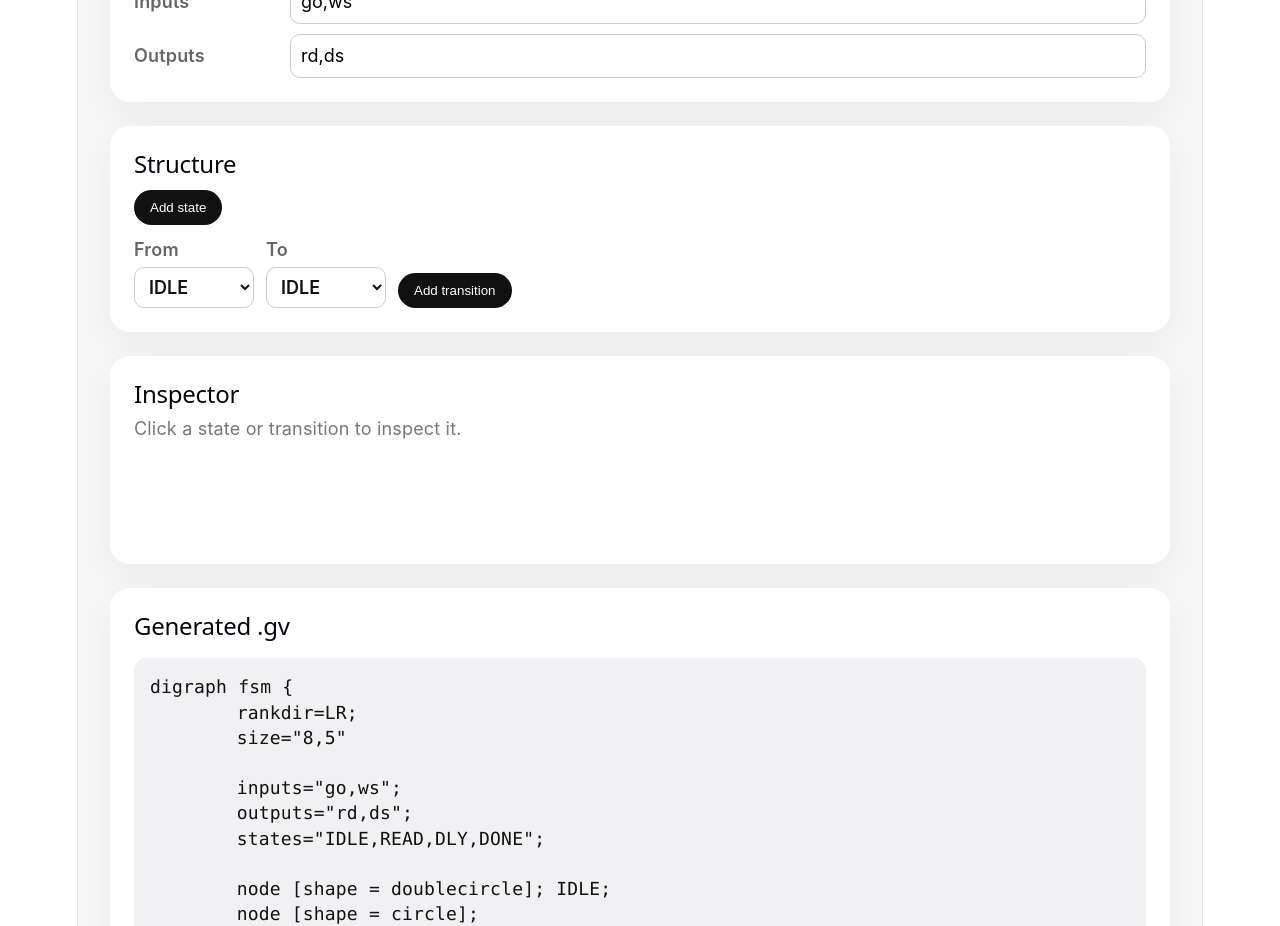
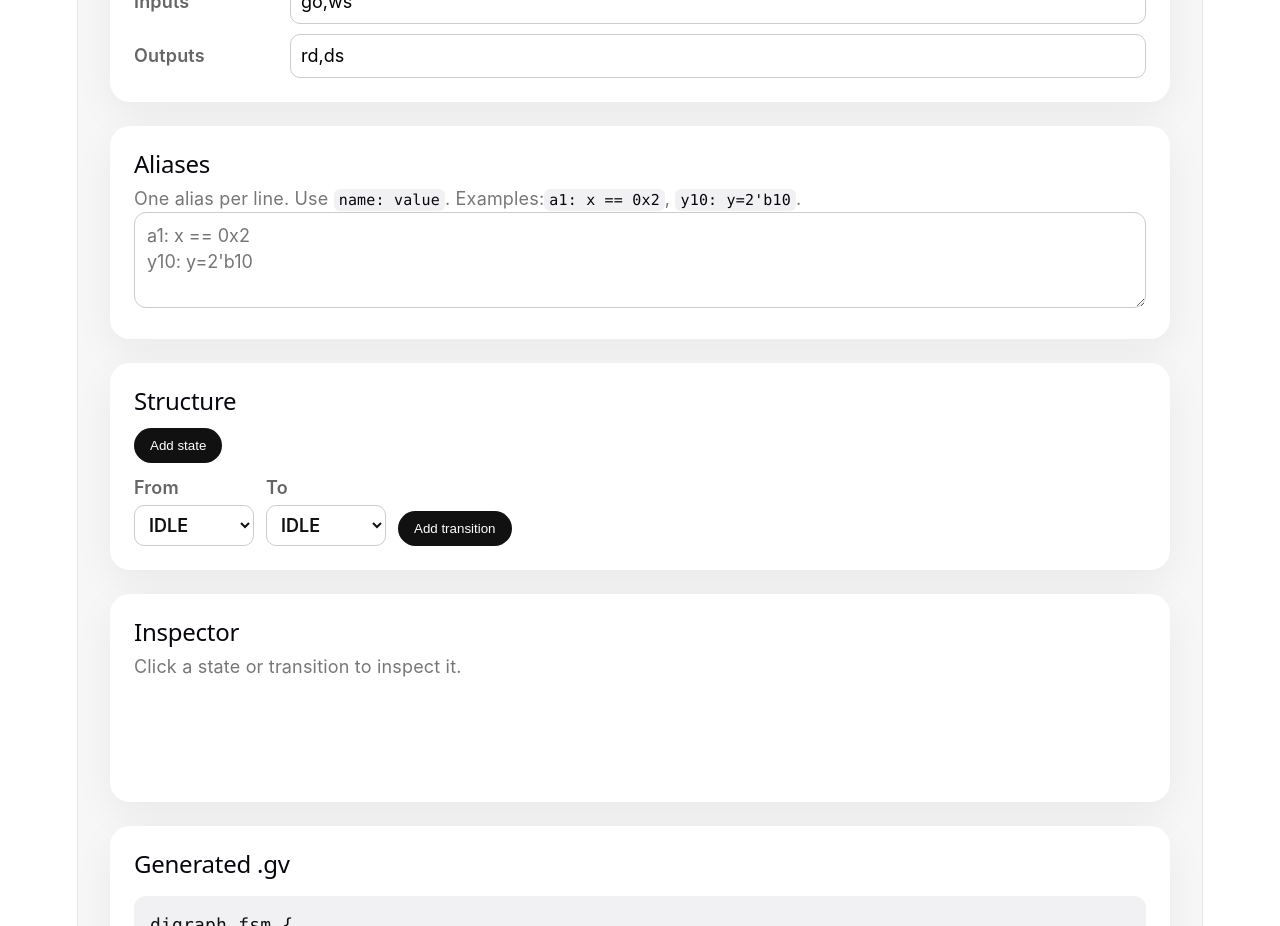
Before and after one commit to msrivastava/m16-fsm-editor, a React (Vite) app: page / in a window 1280 px wide. Shown: the part 980-1906 px from the top of the page. Built offline with nearby package versions, Linux system fonts and the light colour scheme.

Commit message:
Add friendly alias editor with gv expansion

```diff
--- a/src/App.css
+++ b/src/App.css
@@ -223,3 +223,26 @@ button:disabled {
   opacity: 0.45;
   cursor: not-allowed;
 }
+
+.textArea {
+  width: 100%;
+  min-height: 96px;
+  box-sizing: border-box;
+  padding: 10px 12px;
+  border: 1px solid #ccc;
+  border-radius: 12px;
+  font: inherit;
+  resize: vertical;
+}
+
+.textArea:focus {
+  outline: none;
+  border-color: #555;
+  box-shadow: 0 0 0 3px rgba(0,0,0,0.08);
+}
+
+.aliasPanel code {
+  background: #f1f1f3;
+  padding: 1px 5px;
+  border-radius: 6px;
+}
--- a/src/App.tsx
+++ b/src/App.tsx
@@ -510,6 +510,75 @@ function parseSignalsText(text: string): FsmModel['inputs'] {
     });
 }
 
+function aliasesToText(aliases: FsmModel['aliases']): string {
+  return (aliases ?? []).map((a) => `${a.name}: ${a.value}`).join('\n');
+}
+
+function parseAliasesText(text: string): FsmModel['aliases'] {
+  const aliases = text
+    .split('\n')
+    .map((x) => x.trim())
+    .filter(Boolean)
+    .map((line) => {
+      const idx = line.indexOf(':');
+
+      if (idx < 0) {
+        throw new Error(`Invalid alias "${line}". Use name: value.`);
+      }
+
+      const name = line.slice(0, idx).trim();
+      const value = line.slice(idx + 1).trim();
+
+      if (!/^[A-Za-z_][A-Za-z0-9_]*$/.test(name)) {
+        throw new Error(`Invalid alias name "${name}".`);
+      }
+
+      if (!value) {
+        throw new Error(`Alias "${name}" has no value.`);
+      }
+
+      if (value.includes('{') || value.includes('}')) {
+        throw new Error(`Alias "${name}" may not use another alias.`);
+      }
+
+      return { name, value };
+    });
+
+  const seen = new Set<string>();
+  for (const a of aliases) {
+    if (seen.has(a.name)) {
+      throw new Error(`Duplicate alias "${a.name}".`);
+    }
+    seen.add(a.name);
+  }
+
+  return aliases;
+}
+
+function updateAliases(model: FsmModel, aliases: FsmModel['aliases']): FsmModel {
+  return {
+    ...model,
+    aliases,
+  };
+}
+
+function looksLikeActionAlias(value: string): boolean {
+  if (value.includes('==') || value.includes('!=')) return false;
+  return /(^|,)\s*[A-Za-z_][A-Za-z0-9_]*(?:\[\d+\])?\s*=/.test(value);
+}
+
+function expandAliasValue(alias: FsmModel['aliases'][number], model: FsmModel): string {
+  if (alias.value.includes('{') || alias.value.includes('}')) {
+    throw new Error(`Alias "${alias.name}" may not use another alias.`);
+  }
+
+  if (looksLikeActionAlias(alias.value)) {
+    return actionsToText(parseActionsText(alias.value, model));
+  }
+
+  return expandCondition(alias.value, model);
+}
+
 function updateSignals(
   model: FsmModel,
   kind: 'inputs' | 'outputs',
@@ -608,6 +677,10 @@ export default function App() {
   function modelForGvExport(model: FsmModel): FsmModel {
     return {
       ...model,
+      aliases: (model.aliases ?? []).map((a) => ({
+        ...a,
+        value: expandAliasValue(a, model),
+      })),
       states: model.states.map((s) => ({
         ...s,
         mooreActions: s.friendlyMooreActions !== undefined
@@ -689,6 +762,13 @@ export default function App() {
     setInputsDraft(signalToText(model.inputs));
     setOutputsDraft(signalToText(model.outputs));
   }, [model.inputs, model.outputs]);
+
+  const [aliasesDraft, setAliasesDraft] = useState(aliasesToText(model.aliases));
+  const [aliasEditError, setAliasEditError] = useState<string | null>(null);
+
+  useEffect(() => {
+    setAliasesDraft(aliasesToText(model.aliases));
+  }, [model.aliases]);
 
   const [newTransitionFrom, setNewTransitionFrom] = useState('');
   const [newTransitionTo, setNewTransitionTo] = useState('');
@@ -848,6 +928,36 @@ export default function App() {
             </>
           )}
         </div>
+      </section>
+
+      <section className="panel aliasPanel">
+        <h2>Aliases</h2>
+
+        <p className="muted">
+          One alias per line. Use <code>name: value</code>. Examples:
+          <code> a1: x == 0x2</code>, <code> y10: y=2&apos;b10</code>.
+        </p>
+
+        <textarea
+          className="textArea"
+          value={aliasesDraft}
+          placeholder={"a1: x == 0x2\ny10: y=2'b10"}
+          onChange={(e) => {
+            setAliasesDraft(e.target.value);
+            setAliasEditError(null);
+          }}
+          onBlur={() => {
+            try {
+              const parsed = parseAliasesText(aliasesDraft);
+              setAliasEditError(null);
+              commitModel((current) => updateAliases(current, parsed));
+            } catch (err) {
+              setAliasEditError(err instanceof Error ? err.message : 'Invalid aliases.');
+            }
+          }}
+        />
+
+        {aliasEditError && <p className="errorText">{aliasEditError}</p>}
       </section>
 
       <section className="panel structurePanel">
```
